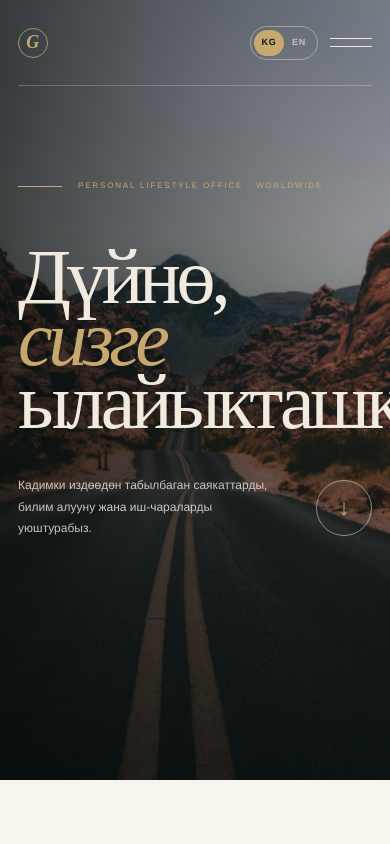
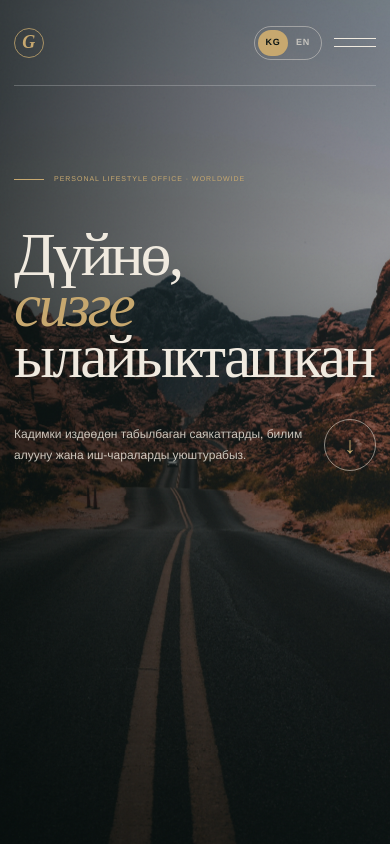
Before and after one commit to vkovalevv/global-travel-solutions, a Next.js app: page / in a window 390 px wide. Shown: the top 844 px of the page. Built offline with nearby package versions, Linux system fonts and the light colour scheme.

Commit message:
Polish responsive layout for small phones

```diff
--- a/app/globals.css
+++ b/app/globals.css
@@ -1177,6 +1177,186 @@ footer > a:last-child {
   }
 }
 
+@media (max-width: 430px) {
+  .shell {
+    width: calc(100% - 28px);
+  }
+
+  .hero {
+    min-height: max(700px, 100svh);
+  }
+
+  .hero-content {
+    padding-top: clamp(70px, 11vh, 88px);
+    padding-bottom: 48px;
+  }
+
+  .eyebrow {
+    gap: 10px;
+    font-size: 7px;
+    letter-spacing: 0.14em;
+    white-space: nowrap;
+  }
+
+  .eyebrow::before {
+    width: 30px;
+  }
+
+  .hero h1 {
+    margin: 44px 0 36px;
+    font-size: clamp(54px, 18.5vw, 72px);
+    line-height: 0.84;
+    overflow-wrap: normal;
+  }
+
+  main[data-locale="kg"] .hero h1 {
+    font-size: clamp(49px, 15.7vw, 65px);
+    letter-spacing: -0.045em;
+  }
+
+  .hero-bottom {
+    display: grid;
+    grid-template-columns: minmax(0, 1fr) auto;
+    gap: 18px;
+  }
+
+  .hero-bottom p {
+    width: auto;
+    line-height: 1.7;
+  }
+
+  .circle-link {
+    width: 52px;
+    height: 52px;
+  }
+
+  .intro-copy .lead {
+    font-size: clamp(36px, 11.5vw, 46px);
+  }
+
+  .company-details {
+    overflow-wrap: anywhere;
+  }
+
+  .services-heading h2,
+  .world-grid h2 {
+    font-size: clamp(39px, 11.5vw, 49px);
+  }
+
+  .service-card {
+    min-height: 340px;
+    padding-bottom: 26px;
+  }
+
+  .service-bottom {
+    gap: 14px;
+    margin-top: 150px;
+  }
+
+  .service-bottom h3 {
+    font-size: clamp(32px, 9.2vw, 40px);
+    line-height: 1;
+  }
+
+  .service-bottom p {
+    margin-top: 14px;
+    line-height: 1.65;
+  }
+
+  .service-bottom a {
+    width: 44px;
+    height: 44px;
+  }
+
+  .approach {
+    min-height: 820px;
+  }
+
+  .approach-card {
+    margin-top: 200px;
+    padding: 42px 20px 32px;
+  }
+
+  .approach-card h2 {
+    font-size: clamp(40px, 12vw, 49px);
+  }
+
+  .steps {
+    gap: 6px;
+  }
+
+  .steps div {
+    padding-left: 8px;
+  }
+
+  .steps p {
+    font-size: 11px;
+    overflow-wrap: anywhere;
+  }
+
+  .contact h2 {
+    margin: 72px 0;
+    font-size: clamp(46px, 14vw, 60px);
+    line-height: 0.9;
+  }
+
+  .email-link {
+    font-size: clamp(20px, 6.4vw, 25px);
+  }
+
+  .messengers {
+    flex-wrap: wrap;
+    gap: 22px;
+  }
+
+  footer {
+    grid-template-columns: 1fr;
+    gap: 24px;
+  }
+
+  footer > p {
+    grid-column: auto;
+    grid-row: auto;
+  }
+
+  footer > a:last-child {
+    justify-self: start;
+  }
+}
+
+@media (max-width: 350px) {
+  .nav-actions {
+    gap: 8px;
+  }
+
+  .mobile-menu summary {
+    width: 36px;
+  }
+
+  .hero h1 {
+    font-size: 54px;
+  }
+
+  main[data-locale="kg"] .hero h1 {
+    font-size: 49px;
+  }
+
+  .service-bottom {
+    grid-template-columns: minmax(0, 1fr) 44px;
+    gap: 8px;
+  }
+
+  .service-bottom h3 {
+    font-size: 31px;
+  }
+
+  .service-bottom a {
+    width: 40px;
+    height: 40px;
+    justify-self: end;
+  }
+}
+
 @media (prefers-reduced-motion: reduce) {
   *,
   *::before,
--- a/app/page.tsx
+++ b/app/page.tsx
@@ -198,7 +198,7 @@ export default function Home() {
   }, [locale]);
 
   return (
-    <main>
+    <main data-locale={locale}>
       <section className="hero" id="top">
         <div className="hero-image" aria-hidden="true" />
         <div className="hero-noise" aria-hidden="true" />
```
